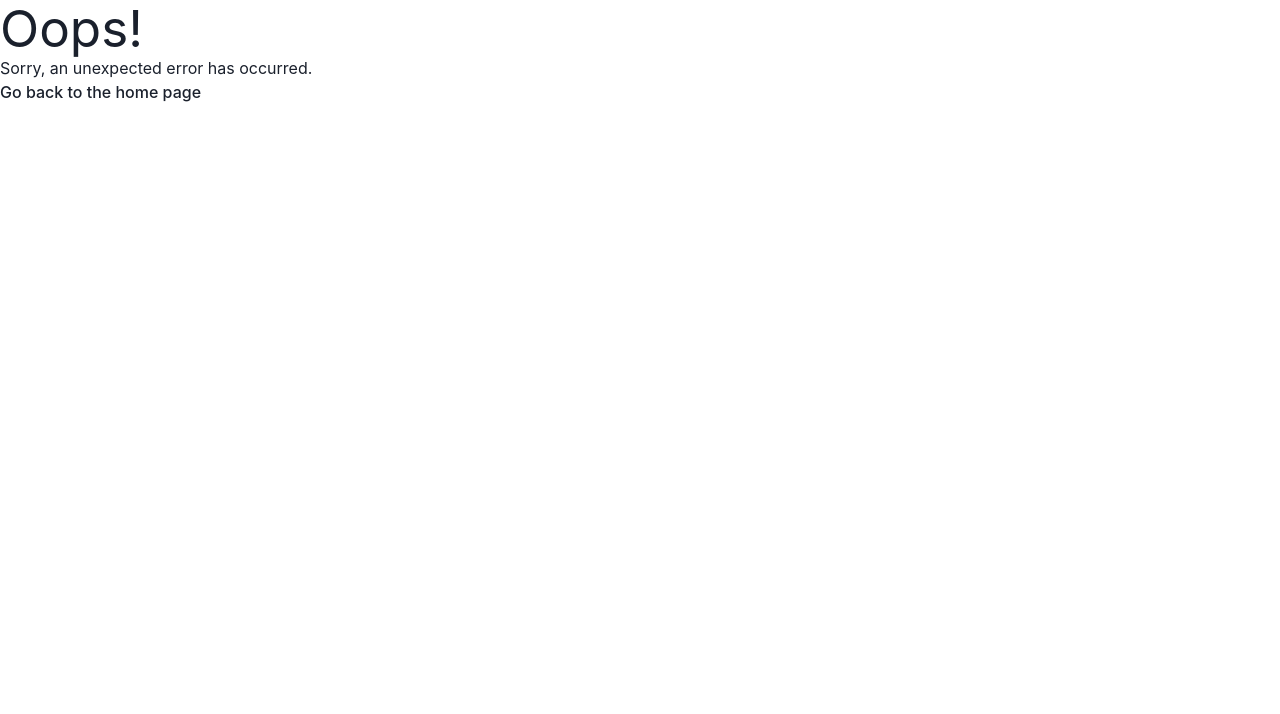
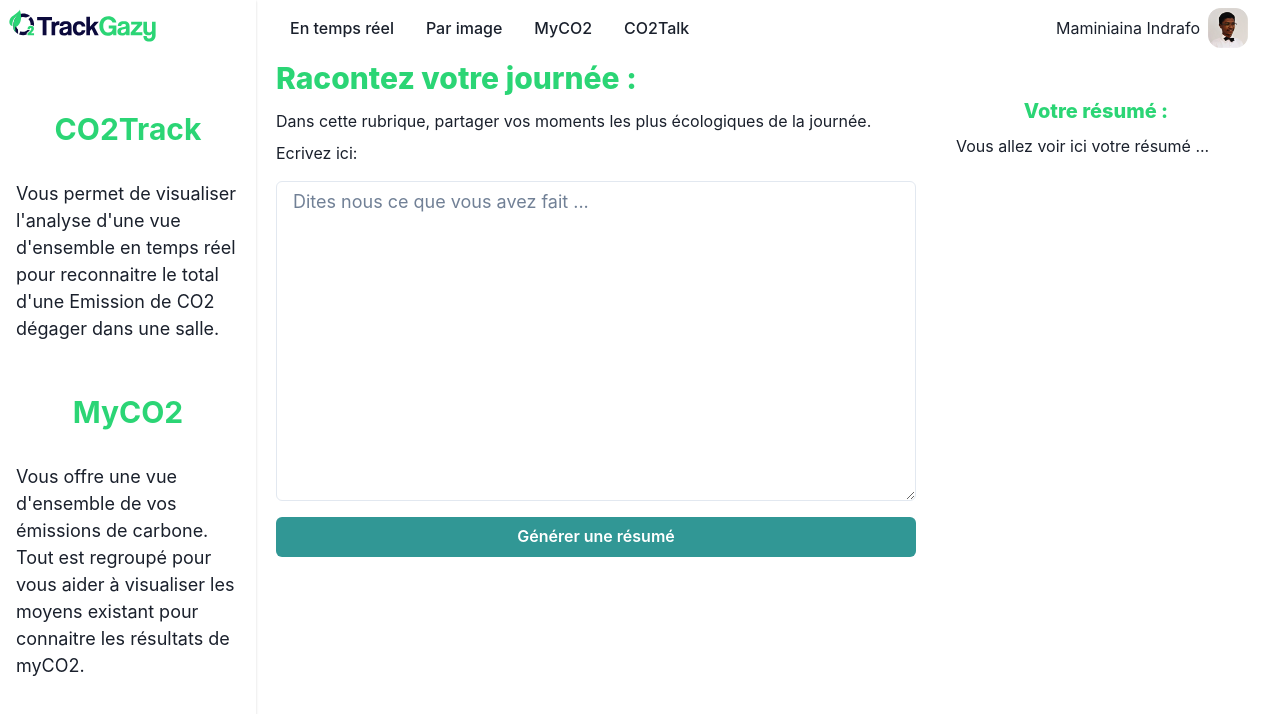
Before and after one commit to Harilaza/hack-it, a React (Vite) app: page /co2track/co2talk in a window 1280 px wide. Shown: the top 714 px of the page. Built offline with nearby package versions, Linux system fonts and the light colour scheme; what @theatre/core, @theatre/studio would draw is missing.

Commit message:
build: co2talk

```diff
--- a/src/App.tsx
+++ b/src/App.tsx
@@ -8,6 +8,7 @@ import NotFound from "./pages/404";
 import Home from "./pages/landing";
 import { store } from "./rtk/store";
 import MyCo2Track from "./components/app/myco2track";
+import Co2Talk from "./components/app/co2talk";
 
 const router = createBrowserRouter([
   {
@@ -31,6 +32,10 @@ const router = createBrowserRouter([
         path: "myco2",
         element: <MyCo2Track />,
       },
+      {
+        path: "co2talk",
+        element: <Co2Talk />,
+      },
     ],
   },
 ]);
--- /dev/null
+++ b/src/components/app/co2talk/index.tsx
@@ -0,0 +1,100 @@
+import {
+  Box,
+  Button,
+  Center,
+  Flex,
+  Stack,
+  Text,
+  Textarea,
+} from "@chakra-ui/react";
+import React from "react";
+import Navbar from "../navbar";
+
+const Co2Talk = () => {
+  const [value, setValue] = React.useState("");
+  const [resume, setResume] = React.useState(
+    "Vous allez voir ici votre résumé ... "
+  );
+  const resumes = [
+    "Journée ordinaire : travail, voiture, marche, repas simple, lecture, promenade nocturne. Conscience limitée de l'empreinte carbone. ",
+    "Journée normale : conduite en voiture, marche, repas simple, lecture, soirée calme. Conscience environnementale absente malgré l'empreinte carbone involontaire.",
+    "Journée typique : travail, trajet en voiture, marche, repas équilibré, détente, lecture, balade nocturne. Conscience environnementale à développer.",
+    "Journée typique : travail, trajet en voiture, marche, repas équilibré, détente, lecture, balade nocturne. Conscience environnementale à développer.",
+  ];
+  const res = [
+    { resultat: "moyenne", bg: "yellow" },
+    { resultat: "Élevé", bg: "#FE585A" },
+    { resultat: "faible", bg: "green" },
+  ];
+  const [resultat, setResultat] = React.useState({});
+  const [validation, setValidation] = React.useState("");
+
+  const handleInputChange = (e: React.ChangeEvent<HTMLInputElement>) => {
+    const inputValue = e.target.value;
+    setValue(inputValue);
+  };
+
+  const generateResume = () => {
+    if (value.length < 100) {
+      setValidation("Ce n'est pas assez pour avoir une résumé");
+    } else {
+        setValidation('')
+      setTimeout(() => {
+        const index = Math.floor(Math.random() * resumes.length);
+        setResume(resumes[index]);
+        const indexres = Math.floor(Math.random() * res.length);
+        setResultat(res[indexres]);
+      }, 3000);
+    }
+  };
+
+  return (
+    <>
+      <Navbar />
+      <Flex>
+        <Stack px="5">
+          <Text fontSize="3xl" fontWeight="extrabold" color="#2BD575">
+            Racontez votre journée :
+          </Text>
+          <Text>
+            Dans cette rubrique, partager vos moments les plus écologiques de la
+            journée.
+          </Text>
+
+          <Text mb="8px">Ecrivez ici: </Text>
+          <Textarea
+            value={value}
+            onChange={handleInputChange}
+            placeholder="Dites nous ce que vous avez fait ..."
+            size="lg"
+            h="40vh"
+            w="50vw"
+          />
+          <Text bg="#FE585A">{validation}</Text>
+          <Button colorScheme="teal" size="md" onClick={generateResume}>
+            Générer une résumé
+          </Button>
+        </Stack>
+        <Stack pt="5vh" w="25vw">
+          <Center fontSize="xl" fontWeight="extrabold" color="#2BD575">
+            Votre résumé :
+          </Center>
+          <Text px="5" h="10vh" >
+            {resume}
+          </Text>
+          <Box
+            textAlign="center"
+            fontWeight="bold"
+            borderRadius="10px"
+            mt="10"
+            color='white'
+            bg={resultat.bg}>
+            {resultat.resultat}
+          </Box>
+        </Stack>
+      </Flex>
+    </>
+  );
+};
+
+export default Co2Talk;
--- a/src/components/app/myco2track/index.tsx
+++ b/src/components/app/myco2track/index.tsx
@@ -3,7 +3,6 @@ import {
   Button,
   Center,
   Checkbox,
-  Container,
   Flex,
   Image,
   NumberDecrementStepper,
--- a/src/components/app/navbar/index.tsx
+++ b/src/components/app/navbar/index.tsx
@@ -15,6 +15,7 @@ const links = [
   { name: "En temps réel", href: "/co2track/realtime" },
   { name: "Par image", href: "/co2track/image" },
   { name: "MyCO2", href: "/co2track/myco2" },
+  { name: "CO2Talk", href: "/co2track/co2talk" },
 ];
 
 const Navbar = () => {
```
